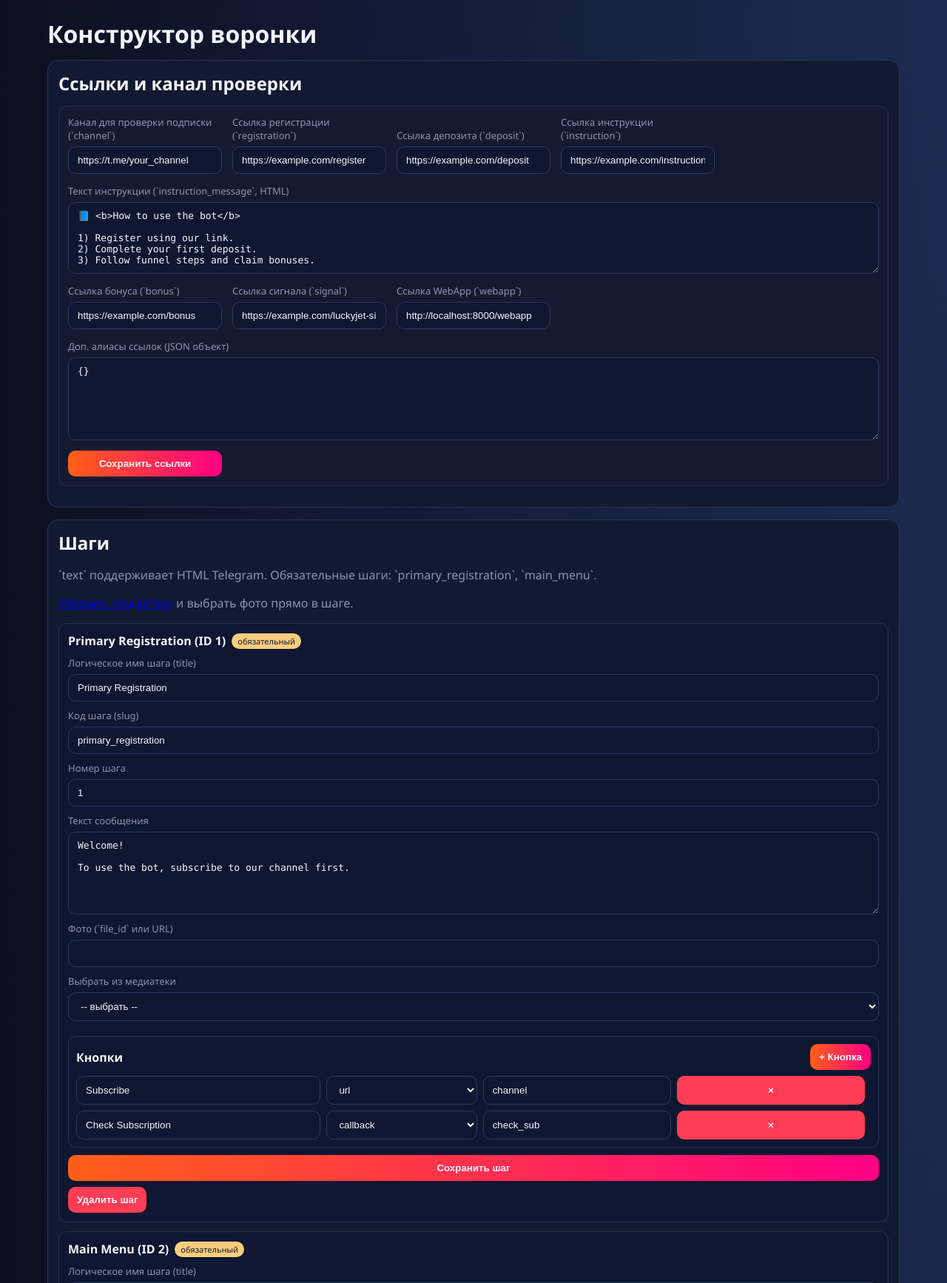
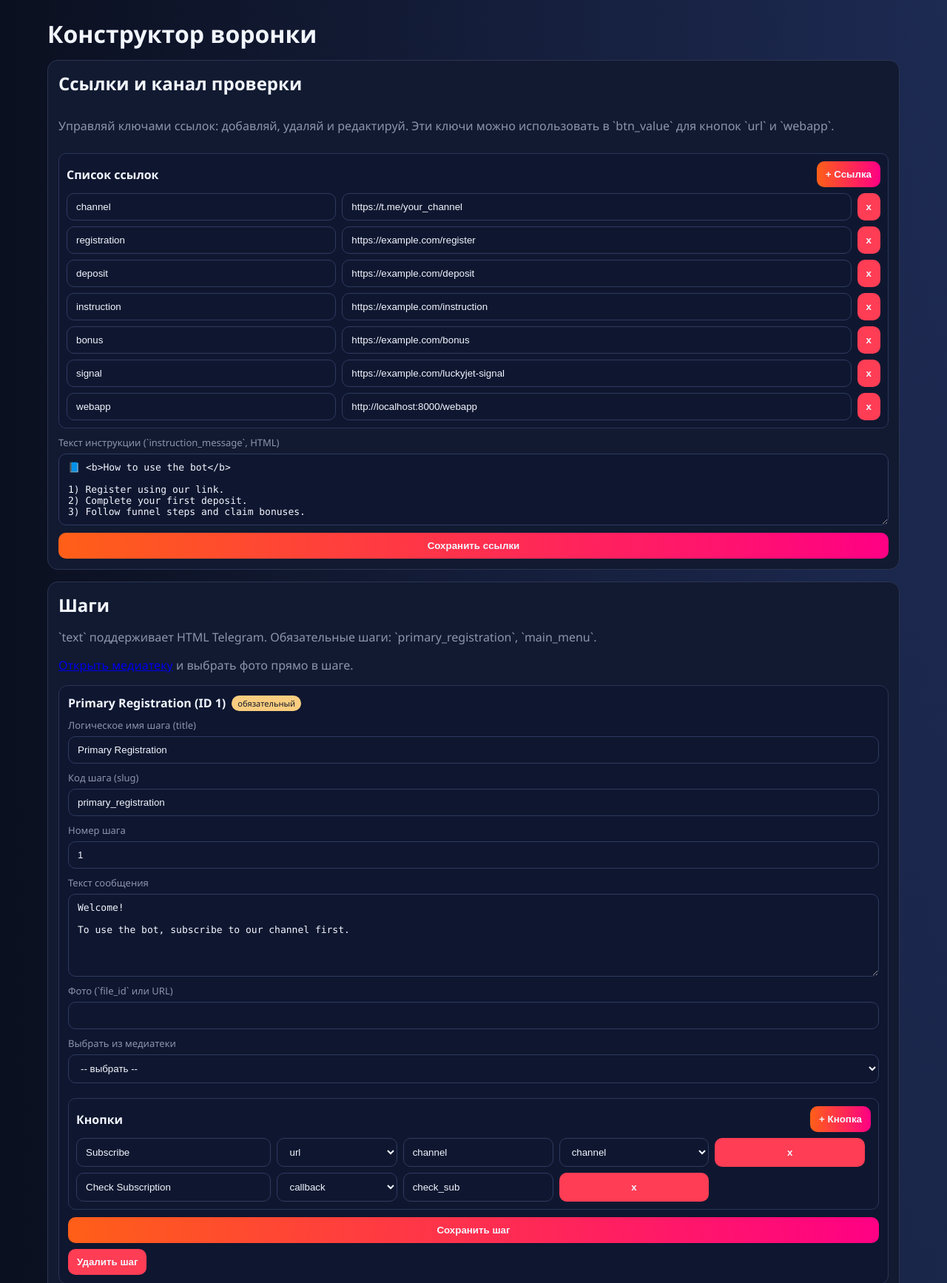
Before and after one commit to EdIInorojka/bonusbot, a FastAPI app: page /admin/content in a window 1280 px wide. Shown: the part 63-1797 px from the top of the page at 74% size. Run offline with FastAPI, Linux system fonts and the light colour scheme; the visitor is signed in with stand-in values (Sample User, id 1); data comes from the database, SQL or seed files in the repository; data that the repository does not hold is empty.

Commit message:
Add dynamic link manager and alias picker in content admin

```diff
--- a/app/admin/static/css/admin.css
+++ b/app/admin/static/css/admin.css
@@ -230,11 +230,27 @@ textarea {
   display: grid;
   gap: 8px;
 }
+.link-builder {
+  border: 1px solid #2a3558;
+  border-radius: 10px;
+  padding: 10px;
+  background: #0f1730;
+}
+.link-rows {
+  display: grid;
+  gap: 8px;
+}
+.link-row {
+  display: grid;
+  grid-template-columns: 0.9fr 1.7fr auto;
+  gap: 8px;
+}
 .btn-row {
   display: grid;
-  grid-template-columns: 1.3fr 0.8fr 1fr 1fr auto;
+  grid-template-columns: 1.3fr 0.8fr 1fr 1fr 1fr auto;
   gap: 8px;
 }
+.btn-link-key,
 .btn-target {
   display: none;
 }
@@ -251,5 +267,6 @@ textarea {
   .wrap { padding: 14px; }
   th, td { font-size: 12px; }
   .asset-code { max-width: 180px; }
+  .link-row { grid-template-columns: 1fr; }
   .btn-row { grid-template-columns: 1fr; }
 }
--- a/app/admin/templates/content.html
+++ b/app/admin/templates/content.html
@@ -8,34 +8,28 @@
 
 <section class="card">
   <h2>Ссылки и канал проверки</h2>
-  <form method="post" action="/admin/content/links" class="grid form-grid">
-    <label>Канал для проверки подписки (`channel`)
-      <input type="text" name="channel" value="{{ links.get('channel','') }}" required>
+  <form method="post" action="/admin/content/links" class="step-form" id="links-form">
+    <p class="muted">Управляй ключами ссылок: добавляй, удаляй и редактируй. Эти ключи можно использовать в `btn_value` для кнопок `url` и `webapp`.</p>
+    <div class="link-builder">
+      <div class="btn-builder-head">
+        <strong>Список ссылок</strong>
+        <button type="button" class="add-link-row">+ Ссылка</button>
+      </div>
+      <div class="link-rows">
+        {% for item in link_items %}
+        <div class="link-row">
+          <input type="text" name="link_key" value="{{ item.key }}" placeholder="key (например, registration)" required>
+          <input type="text" name="link_value" value="{{ item.value }}" placeholder="URL или t.me/...">
+          <button type="button" class="danger remove-link-row">x</button>
+        </div>
+        {% endfor %}
+      </div>
+    </div>
+
+    <label>Текст инструкции (`instruction_message`, HTML)
+      <textarea name="instruction_message" rows="5">{{ instruction_message }}</textarea>
     </label>
-    <label>Ссылка регистрации (`registration`)
-      <input type="text" name="registration" value="{{ links.get('registration','') }}">
-    </label>
-    <label>Ссылка депозита (`deposit`)
-      <input type="text" name="deposit" value="{{ links.get('deposit','') }}">
-    </label>
-    <label>Ссылка инструкции (`instruction`)
-      <input type="text" name="instruction" value="{{ links.get('instruction','') }}">
-    </label>
-    <label style="grid-column: 1 / -1;">Текст инструкции (`instruction_message`, HTML)
-      <textarea name="instruction_message" rows="5">{{ links.get('instruction_message','') }}</textarea>
-    </label>
-    <label>Ссылка бонуса (`bonus`)
-      <input type="text" name="bonus" value="{{ links.get('bonus','') }}">
-    </label>
-    <label>Ссылка сигнала (`signal`)
-      <input type="text" name="signal" value="{{ links.get('signal','') }}">
-    </label>
-    <label>Ссылка WebApp (`webapp`)
-      <input type="text" name="webapp" value="{{ links.get('webapp','') }}">
-    </label>
-    <label style="grid-column: 1 / -1;">Доп. алиасы ссылок (JSON объект)
-      <textarea name="extra_links_json" rows="6">{{ extra_links_json }}</textarea>
-    </label>
+
     <button type="submit">Сохранить ссылки</button>
   </form>
 </section>
@@ -105,8 +99,9 @@
               {% endfor %}
             </select>
             <input type="text" name="btn_value" class="btn-value" value="{{ btn.value }}" placeholder="Value / URL">
+            <select class="btn-link-key" data-current="{{ btn.value }}"></select>
             <select class="btn-target" data-current="{{ btn.value }}"></select>
-            <button type="button" class="danger remove-btn-row">×</button>
+            <button type="button" class="danger remove-btn-row">x</button>
           </div>
           {% endfor %}
         </div>
@@ -172,6 +167,19 @@
 
 <script>
   const STEP_TARGETS = {{ step_targets|tojson|safe }};
+  let LINK_KEYS = {{ link_keys|tojson|safe }};
+
+  function uniq(values) {
+    return [...new Set(values)];
+  }
+
+  function collectLinkKeys() {
+    return uniq(
+      Array.from(document.querySelectorAll('.link-row input[name="link_key"]'))
+        .map((el) => el.value.trim().toLowerCase().replace(/[^a-z0-9_]+/g, '_').replace(/^_+|_+$/g, ''))
+        .filter(Boolean)
+    );
+  }
 
   function createTargetOptions(select, currentValue = "") {
     select.innerHTML = '<option value="">redirect target</option>';
@@ -180,32 +188,81 @@
       opt.value = String(t.step);
       const slug = t.slug ? ` [${t.slug}]` : '';
       opt.textContent = `#${t.step} ${t.title}${slug}`;
-      if (String(t.step) === String(currentValue)) opt.selected = true;
+      if (String(t.step) === String(currentValue)) {
+        opt.selected = true;
+      }
       select.appendChild(opt);
+    });
+  }
+
+  function createLinkOptions(select, currentValue = "") {
+    if (!select) return;
+    select.innerHTML = '<option value="">link alias</option>';
+    LINK_KEYS.forEach((key) => {
+      const opt = document.createElement('option');
+      opt.value = key;
+      opt.textContent = key;
+      if (String(key) === String(currentValue)) {
+        opt.selected = true;
+      }
+      select.appendChild(opt);
+    });
+  }
+
+  function refreshButtonLinkKeyOptions() {
+    document.querySelectorAll('.btn-row').forEach((row) => {
+      const action = row.querySelector('.btn-action');
+      const valueInput = row.querySelector('.btn-value');
+      const linkSelect = row.querySelector('.btn-link-key');
+      if (!linkSelect || !action || !valueInput) return;
+      createLinkOptions(linkSelect, valueInput.value || '');
+      const isLinkAction = action.value === 'url' || action.value === 'webapp';
+      linkSelect.style.display = isLinkAction ? 'block' : 'none';
     });
   }
 
   function bindButtonRow(row) {
     const action = row.querySelector('.btn-action');
     const valueInput = row.querySelector('.btn-value');
+    const linkSelect = row.querySelector('.btn-link-key');
     const targetSelect = row.querySelector('.btn-target');
     const removeBtn = row.querySelector('.remove-btn-row');
 
     createTargetOptions(targetSelect, targetSelect.dataset.current || valueInput.value || '');
+    createLinkOptions(linkSelect, linkSelect.dataset.current || valueInput.value || '');
 
     const sync = () => {
       const isNext = action.value === 'next';
+      const isLinkAction = action.value === 'url' || action.value === 'webapp';
+
       targetSelect.style.display = isNext ? 'block' : 'none';
+      linkSelect.style.display = isLinkAction ? 'block' : 'none';
       valueInput.readOnly = isNext;
-      valueInput.placeholder = isNext ? 'Choose target from list' : 'Value / URL';
+      valueInput.placeholder = isNext ? 'Choose target from list' : (isLinkAction ? 'Alias key or direct URL' : 'Value / URL');
+
       if (isNext && targetSelect.value) {
         valueInput.value = targetSelect.value;
+      }
+
+      if (isLinkAction) {
+        createLinkOptions(linkSelect, valueInput.value || '');
       }
     };
 
     action.addEventListener('change', sync);
     targetSelect.addEventListener('change', () => {
       valueInput.value = targetSelect.value;
+    });
+    linkSelect.addEventListener('change', () => {
+      if (linkSelect.value) {
+        valueInput.value = linkSelect.value;
+      }
+    });
+    valueInput.addEventListener('input', () => {
+      const isLinkAction = action.value === 'url' || action.value === 'webapp';
+      if (isLinkAction) {
+        createLinkOptions(linkSelect, valueInput.value || '');
+      }
     });
 
     removeBtn.addEventListener('click', () => {
@@ -230,8 +287,9 @@
         {% endfor %}
       </select>
       <input type="text" name="btn_value" class="btn-value" placeholder="Value / URL">
+      <select class="btn-link-key"></select>
       <select class="btn-target"></select>
-      <button type="button" class="danger remove-btn-row">×</button>
+      <button type="button" class="danger remove-btn-row">x</button>
     `;
     bindButtonRow(row);
     return row;
@@ -252,6 +310,73 @@
         rows.appendChild(buildEmptyRow());
       });
     });
+  }
+
+  function buildLinkRow(key = '', value = '') {
+    const row = document.createElement('div');
+    row.className = 'link-row';
+    row.innerHTML = `
+      <input type="text" name="link_key" value="${key}" placeholder="key (e.g. registration)" required>
+      <input type="text" name="link_value" value="${value}" placeholder="URL or t.me/...">
+      <button type="button" class="danger remove-link-row">x</button>
+    `;
+
+    const keyInput = row.querySelector('input[name="link_key"]');
+    const removeBtn = row.querySelector('.remove-link-row');
+
+    keyInput.addEventListener('input', () => {
+      LINK_KEYS = collectLinkKeys();
+      refreshButtonLinkKeyOptions();
+    });
+
+    removeBtn.addEventListener('click', () => {
+      const rows = row.closest('.link-rows');
+      row.remove();
+      if (rows && rows.children.length === 0) {
+        rows.appendChild(buildLinkRow());
+      }
+      LINK_KEYS = collectLinkKeys();
+      refreshButtonLinkKeyOptions();
+    });
+
+    return row;
+  }
+
+  function initLinkBuilder() {
+    const form = document.getElementById('links-form');
+    if (!form) return;
+
+    const rows = form.querySelector('.link-rows');
+    const addBtn = form.querySelector('.add-link-row');
+
+    rows.querySelectorAll('.link-row').forEach((row) => {
+      const keyInput = row.querySelector('input[name="link_key"]');
+      const removeBtn = row.querySelector('.remove-link-row');
+
+      keyInput.addEventListener('input', () => {
+        LINK_KEYS = collectLinkKeys();
+        refreshButtonLinkKeyOptions();
+      });
+
+      removeBtn.addEventListener('click', () => {
+        row.remove();
+        if (rows.children.length === 0) {
+          rows.appendChild(buildLinkRow());
+        }
+        LINK_KEYS = collectLinkKeys();
+        refreshButtonLinkKeyOptions();
+      });
+    });
+
+    if (rows.children.length === 0) {
+      rows.appendChild(buildLinkRow());
+    }
+
+    addBtn.addEventListener('click', () => {
+      rows.appendChild(buildLinkRow());
+    });
+
+    LINK_KEYS = collectLinkKeys();
   }
 
   function updatePreviewByValue(value, previewId, fallbackInput) {
@@ -299,7 +424,9 @@
     });
   }
 
+  initLinkBuilder();
   initBuilders();
+  refreshButtonLinkKeyOptions();
   initMediaPickers();
 </script>
 {% endblock %}
```
Also changed, not shown: app/admin/routers/content.py (+43 -40 lines).
